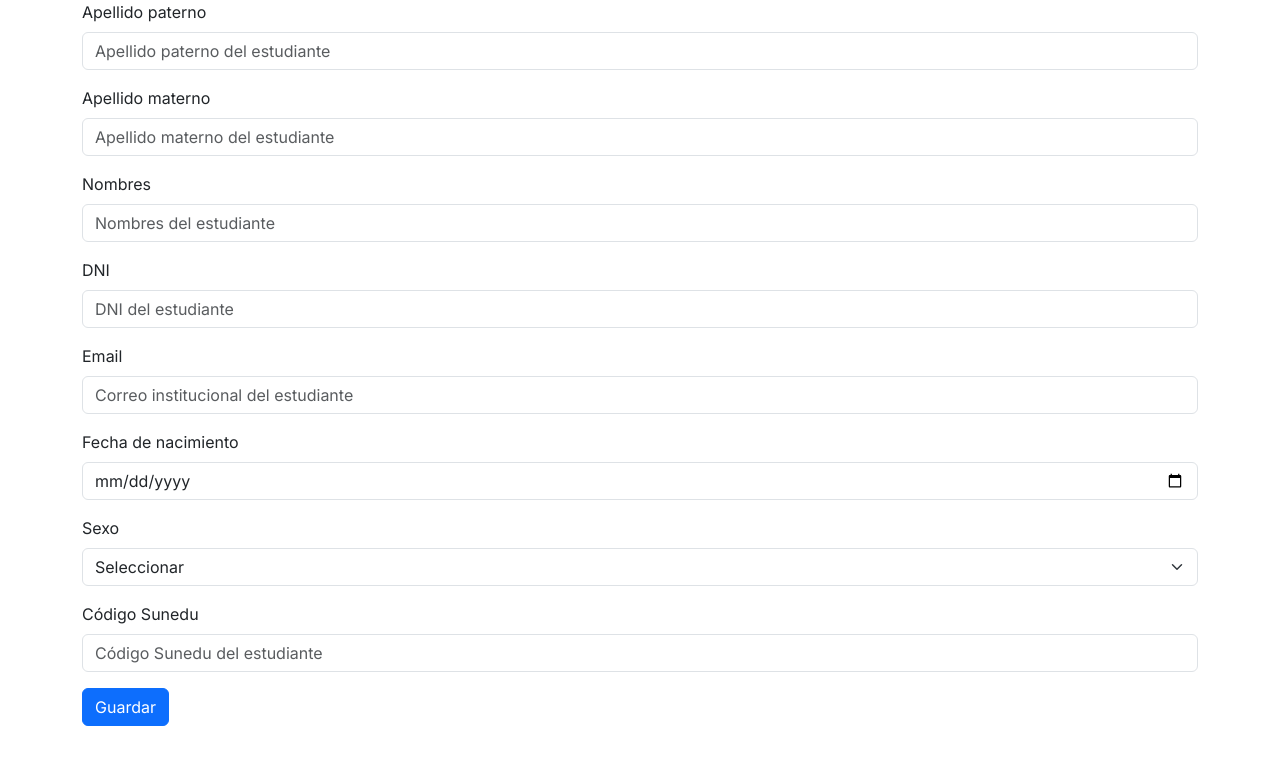
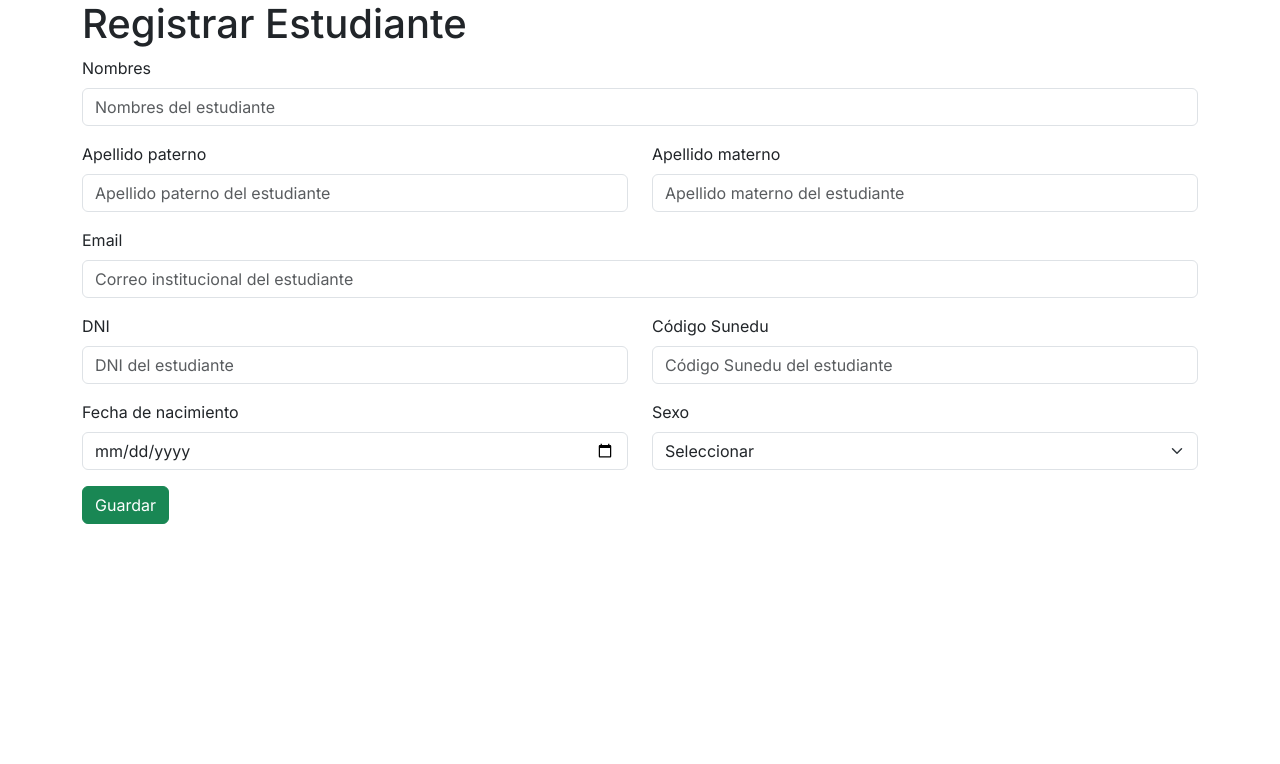
Before and after one commit to JamilVA/SIA, a Next.js app in the folder client/: page /estudiantes/registrar in a window 1280 px wide. Shown: the top 764 px of the page. Built offline with nearby package versions, Linux system fonts and the light colour scheme.

Commit message:
Vista de registrar terminada

```diff
--- a/client/package.json
+++ b/client/package.json
@@ -15,7 +15,8 @@
     "node": "^20.9.0",
     "react": "^18.2.0",
     "react-bootstrap": "^2.9.1",
-    "react-dom": "^18.2.0"
+    "react-dom": "^18.2.0",
+    "sweetalert2": "^11.9.0"
   },
   "devDependencies": {
     "eslint": "^8",
--- a/client/src/app/estudiantes/registrar/page.jsx
+++ b/client/src/app/estudiantes/registrar/page.jsx
@@ -1,60 +1,199 @@
-'use client';
-import Button from 'react-bootstrap/Button';
-import Form from 'react-bootstrap/Form';
+"use client";
+import Button from "react-bootstrap/Button";
+import Col from "react-bootstrap/Col";
+import Form from "react-bootstrap/Form";
+import Row from "react-bootstrap/Row";
 
-export default function RegistrarEstudiante() {
+import { useState, useEffect } from "react";
+import Axios from "axios";
+import Swal from "sweetalert2";
+
+const page = () => {
+  const [nombres, setNombres] = useState("");
+  const [paterno, setPaterno] = useState("");
+  const [materno, setMaterno] = useState("");
+  const [email, setEmail] = useState("");
+  const [sexo, setSexo] = useState("");
+  const [fechaNacimiento, setFechaNacimiento] = useState();
+  const [DNI, setDNI] = useState("");
+  const [codigoSunedu, setCodigoSunedu] = useState("");
+  const [rutaFoto, setRutaFoto] = useState("");
+  const [creditosLlevados, setCreditosLlevados] = useState(0);
+  const [creditosAprobados, setCreditosAprobados] = useState(0);
+
+  const [codigo, setCodigo] = useState("");
+
+  const create = () => {
+    Axios.post("http://localhost:3001/api/estudiante", {
+      paterno: paterno,
+      materno: materno,
+      nombres: nombres,
+      email: email,
+      sexo: sexo,
+      rutaFoto: "/rutaFoto",
+      fechaNacimiento: fechaNacimiento,
+      DNI: DNI,
+      codigoSunedu: codigoSunedu,
+      creditosLlevados: 0,
+      creditosAprobados: 0,
+    }).then(() => {
+      limpiarCampos;
+
+      Swal.fire({
+        title: "<strong>Estudiante Registrado!</strong>",
+        html: "<i>" + nombres + " fue registrado con éxito</i>",
+        icon: "success",
+      });
+    });
+  };
+
+  const limpiarCampos = () => {
+    setEditar(false);
+    setNombre("");
+    setPaterno("");
+    setMaterno("");
+    setEmail("");
+    setSexo("");
+    setFechaNacimiento("");
+    setDNI("");
+    setCodigo("");
+    setCodigoSunedu("");
+    setCreditosLlevados("");
+    setCreditosAprobados("");
+  };
+
   return (
     <div className="container">
+      <h1>Registrar Estudiante</h1>
       <Form>
         <Form.Group className="mb-3" controlId="formBasicEmail">
-          <Form.Label>Apellido paterno</Form.Label>
-          <Form.Control type="text" placeholder="Apellido paterno del estudiante" />
+          <Form.Label>Nombres</Form.Label>
+          <Form.Control
+            type="text"
+            placeholder="Nombres del estudiante"
+            onChange={(event) => {
+              setNombres(event.target.value);
+            }}
+            value={nombres}
+          />
         </Form.Group>
 
+        <Row>
+          <Col>
+            <Form.Group className="mb-3" controlId="formBasicEmail">
+              <Form.Label>Apellido paterno</Form.Label>
+              <Form.Control
+                type="text"
+                placeholder="Apellido paterno del estudiante"
+                onChange={(event) => {
+                  setPaterno(event.target.value);
+                }}
+                value={paterno}
+              />
+            </Form.Group>
+          </Col>
+
+          <Col>
             <Form.Group className="mb-3" controlId="formBasicEmail">
               <Form.Label>Apellido materno</Form.Label>
-          <Form.Control type="text" placeholder="Apellido materno del estudiante" />
+              <Form.Control
+                type="text"
+                placeholder="Apellido materno del estudiante"
+                onChange={(event) => {
+                  setMaterno(event.target.value);
+                }}
+                value={materno}
+              />
             </Form.Group>
-
-        <Form.Group className="mb-3" controlId="formBasicEmail">
-          <Form.Label>Nombres</Form.Label>
-          <Form.Control type="text" placeholder="Nombres del estudiante" />
-        </Form.Group>
-
-        <Form.Group className="mb-3" controlId="formBasicEmail">
-          <Form.Label>DNI</Form.Label>
-          <Form.Control type="text" placeholder="DNI del estudiante" />
-        </Form.Group>
+          </Col>
+        </Row>
 
         <Form.Group className="mb-3" controlId="formBasicEmail">
           <Form.Label>Email</Form.Label>
-          <Form.Control type="email" placeholder="Correo institucional del estudiante" />
+          <Form.Control
+            type="email"
+            placeholder="Correo institucional del estudiante"
+            onChange={(event) => {
+              setEmail(event.target.value);
+            }}
+            value={email}
+          />
         </Form.Group>
 
+        <Row>
+          <Col>
+            <Form.Group className="mb-3" controlId="formBasicEmail">
+              <Form.Label>DNI</Form.Label>
+              <Form.Control
+                type="text"
+                placeholder="DNI del estudiante"
+                onChange={(event) => {
+                  setDNI(event.target.value);
+                }}
+                value={DNI}
+              />
+            </Form.Group>
+          </Col>
+
+          <Col>
+            <Form.Group className="mb-3" controlId="formBasicEmail">
+              <Form.Label>Código Sunedu</Form.Label>
+              <Form.Control
+                type="text"
+                placeholder="Código Sunedu del estudiante"
+                value={codigoSunedu}
+                onChange={(event) => {
+                  setCodigoSunedu(event.target.value);
+                }}
+              />
+            </Form.Group>
+          </Col>
+        </Row>
+
+        <Row>
+          <Col>
             <Form.Group className="mb-3" controlId="formBasicEmail">
               <Form.Label>Fecha de nacimiento</Form.Label>
-          <Form.Control type="date" placeholder="Seleccione una fecha" />
+              <Form.Control
+                type="date"
+                placeholder="Seleccione una fecha"
+                onChange={(event) => {
+                  setFechaNacimiento(event.target.value);
+                }}
+                value={fechaNacimiento}
+              />
             </Form.Group>
+          </Col>
 
+          <Col>
             <Form.Group className="mb-3" controlId="formBasicEmail">
               <Form.Label>Sexo</Form.Label>
-          <Form.Select aria-label="Default select example">
+              <Form.Select
+                aria-label="Default select example"
+                onChange={(event) => {
+                  setSexo(event.target.value);
+                }}
+                value={sexo}
+              >
                 <option>Seleccionar</option>
                 <option value="M">Masculino</option>
                 <option value="F">Femenino</option>
               </Form.Select>
             </Form.Group>
+          </Col>
+        </Row>
 
-        <Form.Group className="mb-3" controlId="formBasicEmail">
-          <Form.Label>Código Sunedu</Form.Label>
-          <Form.Control type="text" placeholder="Código Sunedu del estudiante" />
-        </Form.Group>
-
-        <Button variant="primary" type="submit">
+        <Button
+          onClick={() => {
+            create();
+          }}
+          variant="success"
+        >
           Guardar
         </Button>
       </Form>
     </div>
+  );
+};
 
-  );
-}
+export default page;
```
Also changed, not shown: 2 other files (tests, documents, lock files or other folders). Lines whose indentation alone changed are shown as unchanged.
